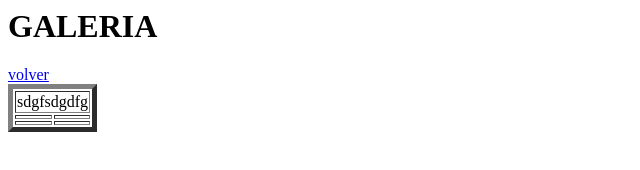
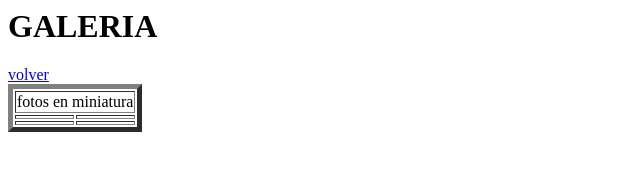
Before and after one commit to 10892265/10892265.github.io, a plain HTML site: page galeria.html in a window 1280 px wide. Shown: the whole page, without its empty margins (0-640 px from the left). Drawn offline with Linux system fonts and the light colour scheme.

Commit message:
Update galeria.html

```diff
--- a/galeria.html
+++ b/galeria.html
@@ -8,7 +8,7 @@
 
  <table border="5">
   <tr>
-   <td colspan="2"> sdgfsdgdfg </td>
+   <td colspan="2"> fotos en miniatura </td>
   </tr>
   <tr>
    <td></td>
```
